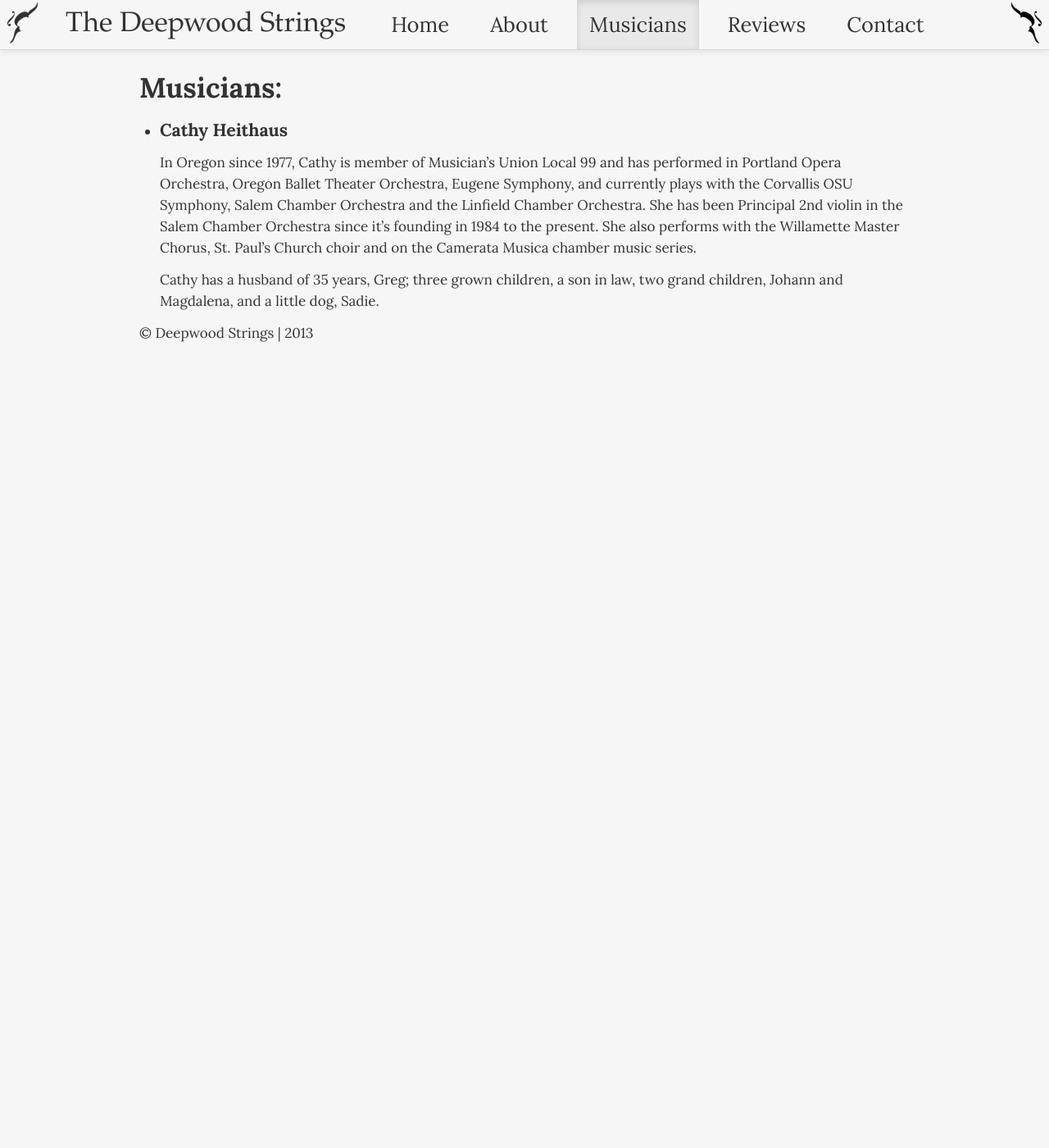
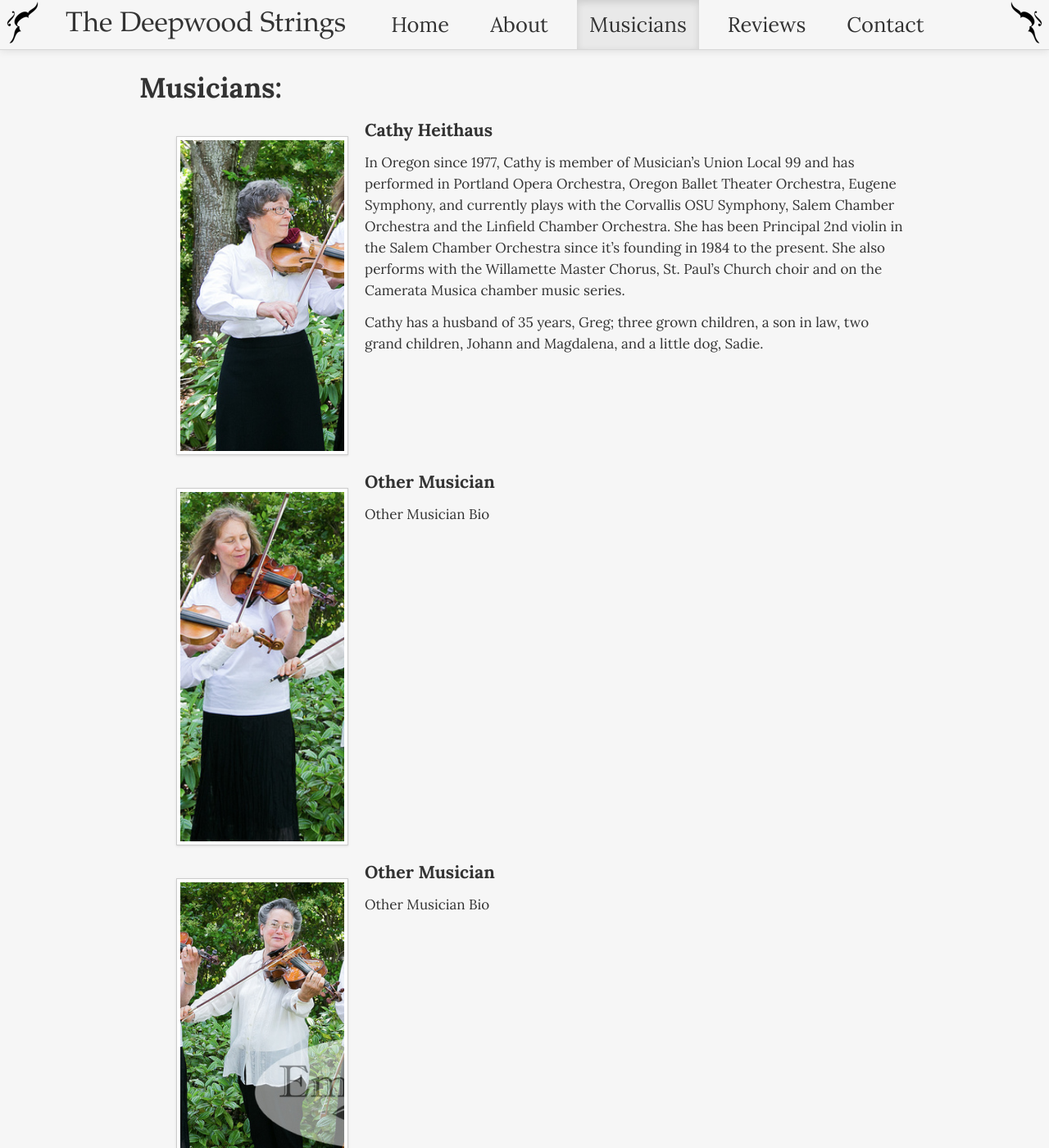
Before and after one commit to bheithaus/deepwood_strings, a Jekyll site: the page built from musicians/index.html, in a window 1280 px wide and 1400 px high. Shown: the whole window at 82% size. Built offline with Jekyll 4.4.1, drawn with Linux system fonts in a browser that asks for light colours; some of the changed text lies outside the part shown.

Commit message:
add images and restyle

```diff
--- a/_layouts/default.html
+++ b/_layouts/default.html
@@ -28,7 +28,7 @@
 					<ul class="nav">
 					  <li class="divider-vertical"></li>
 
-					  <li class="active" id="homeLink"><a href="/">Home</a></li>
+					  <li class="" id="homeLink"><a href="/">Home</a></li>
 					  <li class="divider-vertical"></li>
 
 					  <li id="aboutLink"><a href="/about">About</a></li>
--- a/about/index.html
+++ b/about/index.html
@@ -18,8 +18,8 @@
 		<p>
 			The Deepwood Strings has been making beautiful music for distinctive public and private events in the Willamette Valley, Portland and the Oregon Coast areas for over twenty years. Named for Salem's historic Deepwood Estate, we've since performed for weddings, receptions, church events, parties, holiday get-togethers, family reunions, fund raisers, auctions, festivals, banquets, memorial services and other milestone events.
     </p>
-    <div class="pull-left">
-      <img src="{{site.url}}/images/group/group_laughing.png" alt="Deepwood Strings Group Photo"/>
+    <div class="pull-left image">
+      <img width="400" class="img-polaroid" src="{{site.url}}/images/group/group_laughing.png" alt="Deepwood Strings Group Photo"/>
     </div>
 		<h4>Repertoire:</h4>
 		<p>
--- a/css/main.css
+++ b/css/main.css
@@ -15,10 +15,15 @@
 	moz-border-radius: 3px;
 }
 
+.musicians > ul {
+  list-style: none;
+}
+.musicians > ul > li {
+  clear: both;
+}
+
 #reviewCarousel {
 	height: 400px;
-	width: 700px;
-	padding: 20px;
 }
 
 .carousel-control.right {
@@ -41,6 +46,10 @@
   width: 50px;
 }
 
+.image {
+  margin: 20px;
+}
+
 img.reverse {
   -moz-transform: scaleX(-1);
   -o-transform: scaleX(-1);
@@ -50,9 +59,6 @@
   -ms-filter: "FlipH";
 }
 
-.navbar  ul.nav li a {
-  font-size:150%;
-}
 .hero-unit {
 	padding-top: 20px;
 }
@@ -61,9 +67,28 @@
 	font-size: 200% !important;
 	margin-left: 10px !important;
 }
-.navbar-inner a:hover {
-	opacity: .8;
+
+.navbar-inner a {
+	font-size: 150%;
+  -webkit-transition: all 0.3s ease-in;
+  transition: all 0.3s ease-in;
+  -moz-transition: all 0.3s ease-in;
+  -o-transition: all 0.3s ease-in;
+  text-decoration:none;
+/*  color: white;*/
 }
+
+.navbar-inner > ul > li > a:hover, .navbar-inner > ul > li >  a:active, .navbar-inner > ul > li > a:focus {
+  -webkit-stroke-width: 5.3px;
+  -webkit-stroke-color: #FFFFFF;
+  -webkit-fill-color: #FFFFFF;
+  text-shadow: 1px 0px 20px #ADADAD;
+  -webkit-transition: width 0.3s; /*Safari & Chrome*/
+  transition: width 0.3s;
+  -moz-transition: width 0.3s; /* Firefox 4 */
+  -o-transition: width 0.3s; /* Opera */
+}
+
 .well {
 	padding: 20px;
 }
--- a/index.html
+++ b/index.html
@@ -28,6 +28,9 @@
 		  <a class="carousel-control left" href="#imageCarousel" data-slide="prev">&lsaquo;</a>
 		  <a class="carousel-control right" href="#imageCarousel" data-slide="next">&rsaquo;</a>
 		</div> -->
+    <div class="pull-right image">
+      <img width="600" class="img-polaroid" src="{{site.url}}/images/group/group_playing.png" alt="Deepwood Strings Group Photo"/>
+    </div>
 		<p>
 			We are a group of professional musicians who come together to provide amazing live music for life's important events.
 		</p>
--- a/js/interactive.js
+++ b/js/interactive.js
@@ -1,7 +1,5 @@
 $(function(){
-	console.log(document.title);
 	highlightCurrentTab();
-	$(".musicians a").popover();
 	function highlightCurrentTab() {
 		var sections = document.title.split(" | "),
 			activeTab;
--- a/musicians/index.html
+++ b/musicians/index.html
@@ -7,8 +7,34 @@
 	<h1>Musicians:</h1>
 	<div class="musicians">
 		<ul>
-			<li><h4>Cathy Heithaus</h4>
-				<p>In Oregon since 1977, Cathy is member of Musician’s Union Local 99 and has performed in Portland Opera Orchestra, Oregon Ballet Theater Orchestra, Eugene Symphony, and currently plays with the Corvallis OSU Symphony, Salem Chamber Orchestra and the Linfield Chamber Orchestra.  She has been Principal 2nd violin in the Salem Chamber Orchestra since it’s founding in 1984 to the present. She also performs with the Willamette Master Chorus, St. Paul’s Church choir and on the Camerata Musica chamber music series.</p><p>Cathy has a husband of 35 years, Greg; three grown children, a son in law, two grand children, Johann and Magdalena, and a little dog, Sadie.</p></a>
+			<li>
+        <div class="pull-left image">
+          <img width="200" class="img-polaroid" src="{{site.url}}/images/group/cathy.png" alt="Deepwood Strings Cathy"/>
+        </div>
+        <h4>Cathy Heithaus</h4>
+				<p>In Oregon since 1977, Cathy is member of Musician’s Union Local 99 and has performed in Portland Opera Orchestra, Oregon Ballet Theater Orchestra, Eugene Symphony, and currently plays with the Corvallis OSU Symphony, Salem Chamber Orchestra and the Linfield Chamber Orchestra.  She has been Principal 2nd violin in the Salem Chamber Orchestra since it’s founding in 1984 to the present. She also performs with the Willamette Master Chorus, St. Paul’s Church choir and on the Camerata Musica chamber music series.</p><p>Cathy has a husband of 35 years, Greg; three grown children, a son in law, two grand children, Johann and Magdalena, and a little dog, Sadie.</p>
+			</li>
+			<li>
+        <div class="pull-left image">
+          <img width="200" class="img-polaroid" src="{{site.url}}/images/group/lady.png" alt="Deepwood Strings Group Photo"/>
+        </div>
+        <h4>Other Musician</h4>
+				<p>Other Musician Bio</p>
+			</li>
+			<li>
+        <div class="pull-left image">
+          <img width="200" class="img-polaroid" src="{{site.url}}/images/group/lady2.png" alt="Deepwood Strings Group Photo"/>
+        </div>
+        <h4>Other Musician</h4>
+				<p>Other Musician Bio</p>
+       </a>
+			</li>
+			<li>
+        <div class="pull-left image">
+          <img width="200" class="img-polaroid" src="{{site.url}}/images/group/rhonda.png" alt="Deepwood Strings Rhonda"/>
+        </div>
+        <h4>Rhonda</h4>
+				<p>Other Musician Bio</p></a>
 			</li>
 		</ul>
 	</div>
--- a/reviews/index.html
+++ b/reviews/index.html
@@ -29,7 +29,10 @@
 		  <a class="carousel-control left" href="#myCarousel" data-slide="prev">&lsaquo;</a>
 		  <a class="carousel-control right" href="#myCarousel" data-slide="next">&rsaquo;</a>
 		</div> -->
-  <div id="reviewCarousel" data-interval="10000" class="pull-left carousel slide span4 center">
+  <div class="pull-right image">
+    <img width="250" class="img-polaroid" src="{{site.url}}/images/group/group_with_instruments.png" alt="Deepwood Strings Group Photo"/>
+  </div>
+  <div id="reviewCarousel" data-interval="10000" class="pull-left carousel slide span8 center">
 	  <div class="carousel-inner">
 	    <div class="active item">
     		<blockquote>
```
Also changed, not shown: images/group/cathy.png (added), images/group/lady.png (added), images/group/lady2.png (added), images/group/rhonda.png (added).
